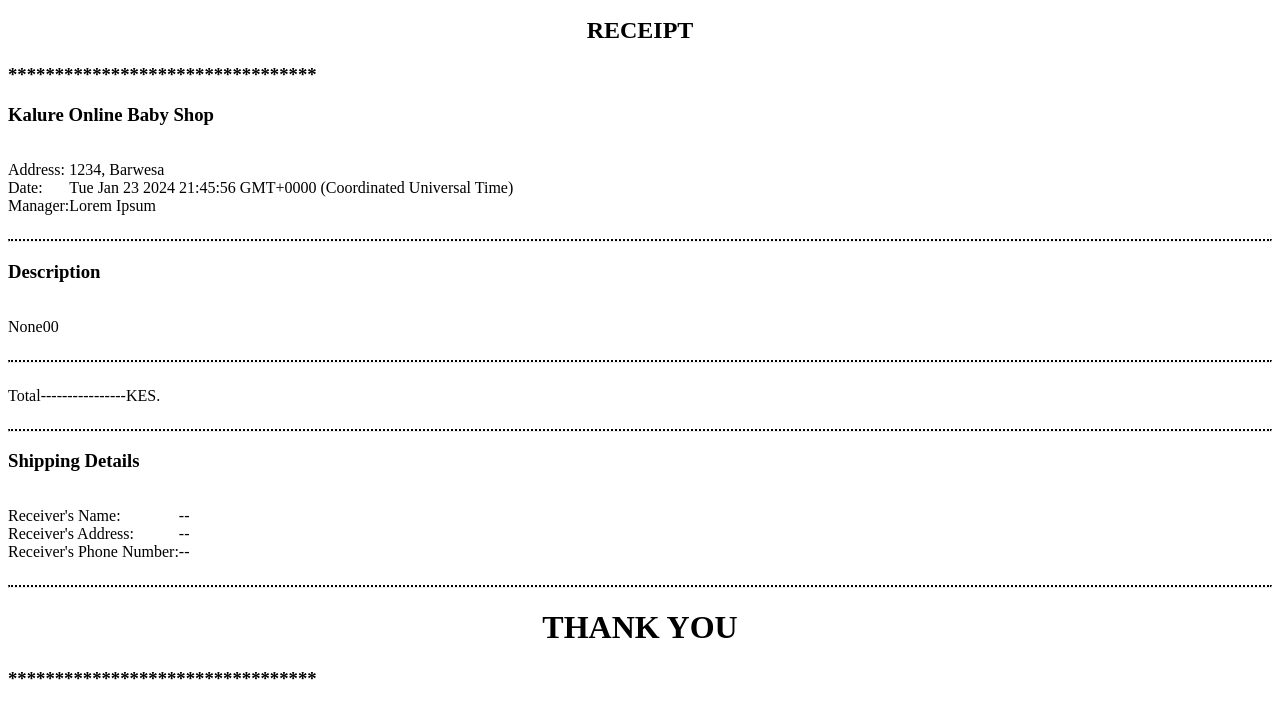
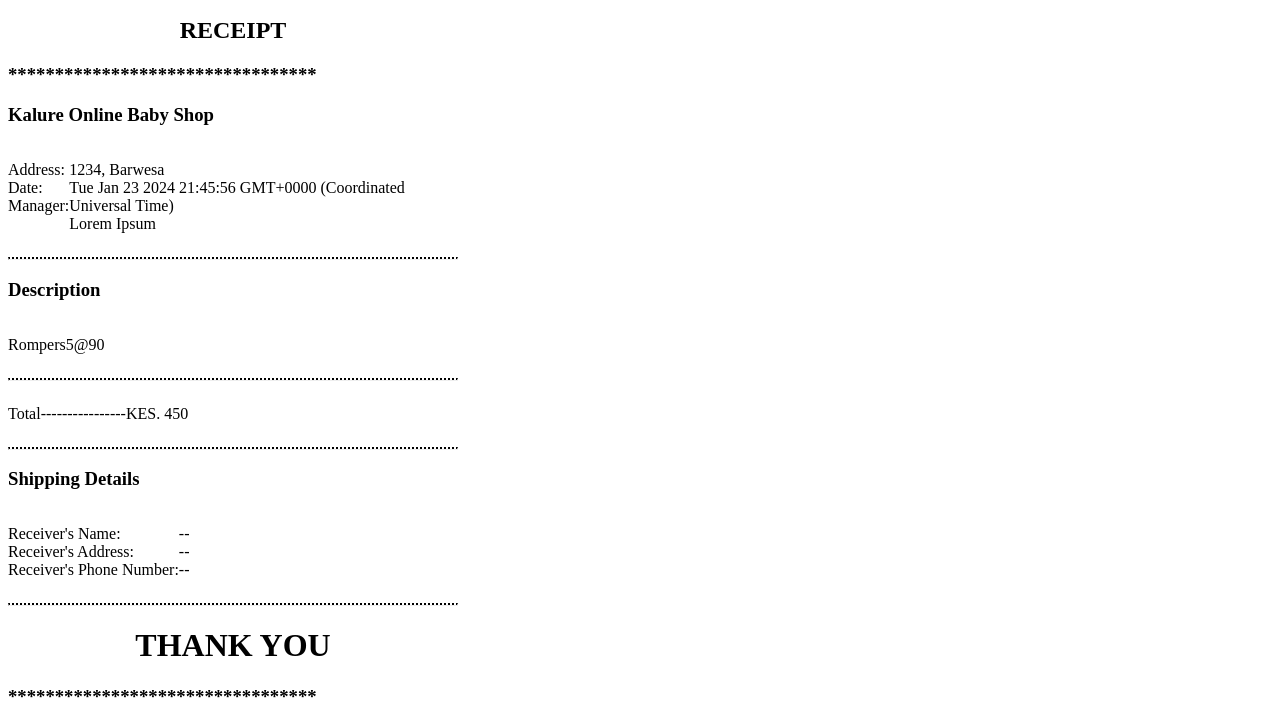
Before and after one commit to RosemaryOjwang/Online-Marketplace, a plain HTML site: page index.html in a window 1280 px wide. Both pictures are taken after typing "5", "Sample", "Sample", "5551234" into the empty fields and a click on the button "Order". Shown: the part 105-832 px from the top of the page. Drawn offline with Linux system fonts and the light colour scheme.

Commit message:
edit receipt

```diff
--- a/index.html
+++ b/index.html
@@ -25,8 +25,8 @@
             <option calue="Vests">Vests @KES 100</option>
             <option value="babyWalker">Baby walker @KES 6000</option>
         </select>
-        <label for="quantity">Quantity</label>
-        <input type="number" id="quantity">
+        <label for="noOfItems">Quantity</label>
+        <input type="number" id="noOfItems">
             <br><br>
         Shipping Information<br>
         <label for="name">Name</label>
@@ -79,7 +79,7 @@
                 <p>Total----------------</p>
             </div>
             <div>
-                <p id="amount">KES.</p>
+                <p id="amount"></p>
             </div>
         </div>
 
--- a/js/scripts.js
+++ b/js/scripts.js
@@ -46,19 +46,28 @@ function flannelsDiscount() {
 function handleForm(event)  {
     event.preventDefault();
     const purchase =document.getElementById("purchase").value;
-    const quantity = document.getElementById("quantity").value;
+    const quantity1 = document.getElementById("noOfItems").value;
+    console.log(quantity1);
+
     let receipt = document.getElementById("my-receipt");
     receipt.style.display = "block"
+    receipt.style.width = "450px"
     let form = document.getElementById("items");
     form.style.display = "none";
     const dateNow = new Date();
     document.getElementById("todays-date").innerHTML = dateNow;
+    document.getElementById("selected-item").innerHTML = purchase;
+    document.getElementById("quantity").innerHTML = quantity1;
+
 
     let total;
 
     if (purchase === 'Rompers')   {
         rompersDiscount();
-        total = discountedPrice * quantity;
+        console.log(document.getElementById("discounted-price").innerText = "@" + discountedPrice);
+
+        total = discountedPrice * quantity1;
+        document.getElementById("amount").innerText = "KES. " + total;
 
     } else if (purchase === 'DiaperVest' ) {
         console.log("kenya1")
```
